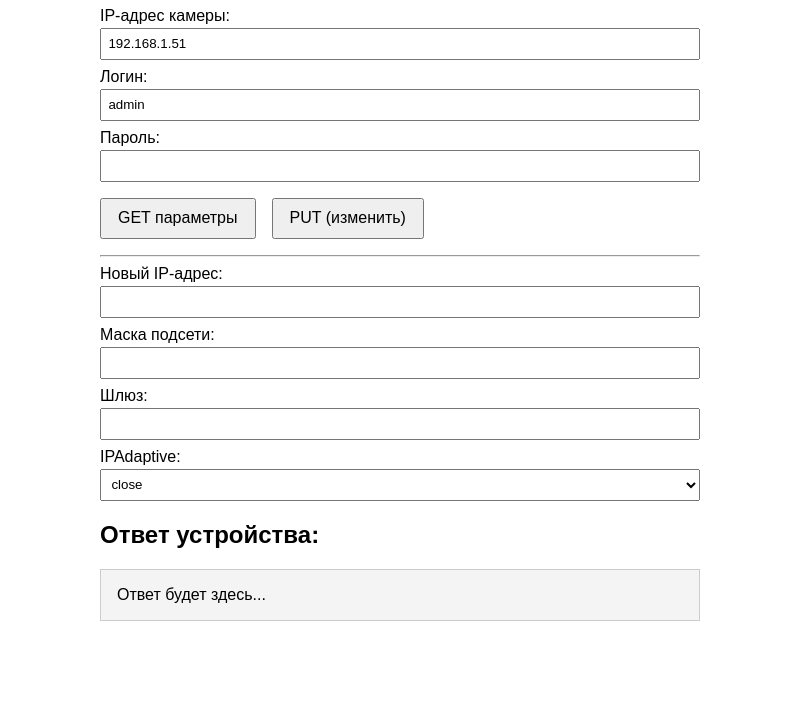
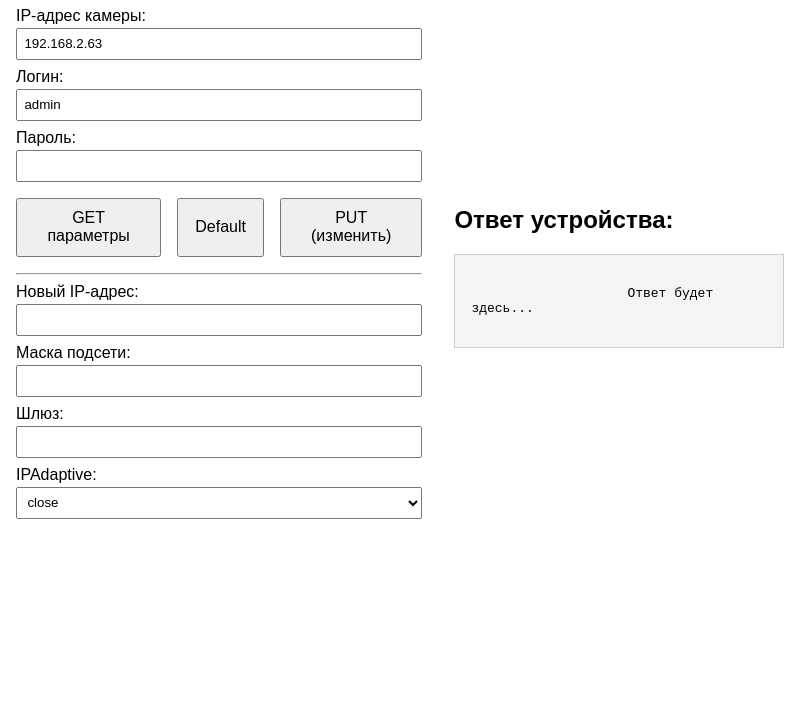
Before and after one commit to IvanovDkLACCTV/IM2DO_API, an Electron app: page electron-forge/src/index.html in a window 800 px wide. Shown: the part 89-800 px from the top of the page. Drawn offline with Linux system fonts and the light colour scheme.

Commit message:
added default button

```diff
--- a/electron-forge/src/index.html
+++ b/electron-forge/src/index.html
@@ -8,14 +8,14 @@
     </head>
     <body>
         <h1>Настройка сети IP-камеры</h1>
-
+        <div class="container">
             <form id="networkForm" onsubmit="return false">
                 <label>
                     IP-адрес камеры:
                     <input
                         type="text"
                         id="cameraIp"
-                    value="192.168.1.51"
+                        value="192.168.2.63"
                         required
                     />
                 </label>
@@ -31,6 +31,9 @@
                 <div class="flex">
                     <button type="button" onclick="getNetwork()">
                         GET параметры
+                    </button>
+                    <button type="button" onclick="setDefault()">
+                        Default
                     </button>
                     <button type="button" onclick="setNetwork()">
                         PUT (изменить)
@@ -59,10 +62,13 @@
                     </select>
                 </label>
             </form>
-
+            <div class="right-side">
                 <h2>Ответ устройства:</h2>
-        <div class="response" id="responseBox">Ответ будет здесь...</div>
-
+                <div class="response" id="responseBox">
+                    Ответ будет здесь...
+                </div>
+            </div>
+        </div>
         <script src="renderer.js"></script>
     </body>
 </html>
--- a/electron-forge/src/main.js
+++ b/electron-forge/src/main.js
@@ -5,6 +5,7 @@ import express from "express";
 import fetch from "node-fetch";
 
 const __dirname = path.dirname(fileURLToPath(import.meta.url));
+
 const PORT = 3000;
 
 // 🧠 Express-прокси
--- a/electron-forge/src/renderer.js
+++ b/electron-forge/src/renderer.js
@@ -133,3 +133,13 @@ async function setNetwork() {
     document.getElementById("responseBox").textContent = `Ошибка: ${err}`;
   }
 }
+
+function setDefault() {
+  document.getElementById("ipAddress").value = "192.168.2.63";
+  document.getElementById("subnetMask").value = "255.255.255.0";
+  document.getElementById("gateway").value = "192.168.2.1";
+  document.getElementById("ipAdaptive").value = "close";
+
+  document.getElementById("responseBox").textContent =
+    "Значения по умолчанию подставлены.";
+}
--- a/electron-forge/src/style.css
+++ b/electron-forge/src/style.css
@@ -1,9 +1,17 @@
 body {
     font-family: sans-serif;
-    max-width: 600px;
+    max-width: 1200px;
     margin: auto;
     padding: 1rem;
 }
+.container {
+    display: flex;
+    flex-direction: row;
+    align-items: center;
+    justify-content: center;
+    gap: 2rem;
+}
+
 label {
     display: block;
     margin-bottom: 0.5rem;
@@ -26,9 +34,15 @@ button {
     cursor: pointer;
 }
 .response {
-    white-space: pre-wrap;
+    text-align: left;
+    white-space: pre-wrap; /* ✅ сохраняет переносы и отступы */
+    word-break: break-word; /* ✅ переносит длинные слова */
+    font-family: monospace; /* ✅ моноширинный шрифт для XML */
     background: #f4f4f4;
     padding: 1rem;
     border: 1px solid #ccc;
     margin-top: 1rem;
+    max-width: 100%;
+    box-sizing: border-box;
+    overflow-x: auto; /* ✅ горизонтальный скролл при необходимости */
 }
```
Also changed, not shown: electron-forge/package.json (+6 -4 lines), 1 other file. Lines whose indentation alone changed are shown as unchanged.
